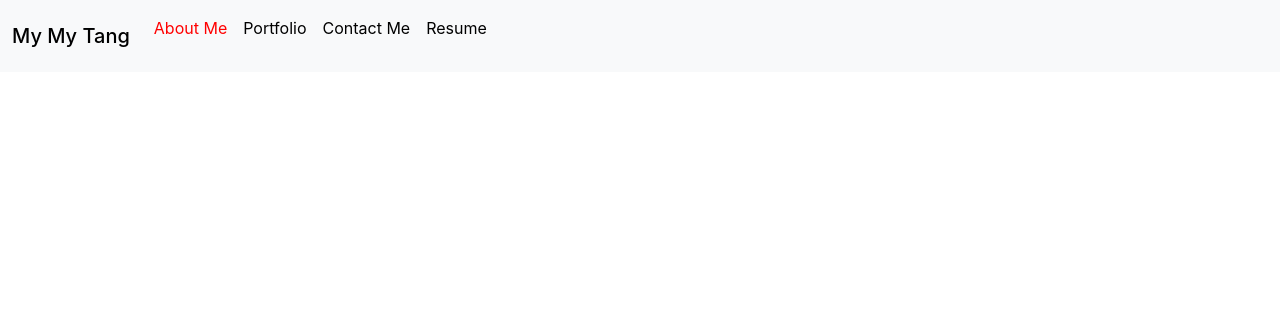
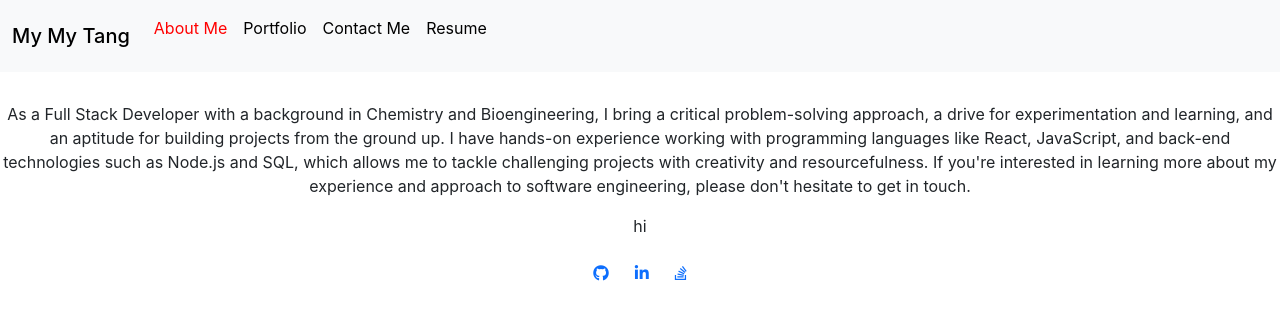
Before and after one commit to mtanng9/20-react-portfolio, a React (Create React App) app: page / in a window 1280 px wide. Shown: the top 320 px of the page. Built offline with nearby package versions, Linux system fonts and the light colour scheme.

Commit message:
added footer with links, and started on about me page

```diff
--- a/public/index.html
+++ b/public/index.html
@@ -44,5 +44,7 @@
 
     <!-- Bootstrap JS -->
     <script src="https://cdn.jsdelivr.net/npm/bootstrap@5.3.0-alpha3/dist/js/bootstrap.bundle.min.js" integrity="sha384-ENjdO4Dr2bkBIFxQpeoTz1HIcje39Wm4jDKdf19U8gI4ddQ3GYNS7NTKfAdVQSZe" crossorigin="anonymous"></script>
+    <!-- Font-Awesome -->
+    <script src="https://kit.fontawesome.com/8353cacbd2.js" crossorigin="anonymous"></script>
   </body>
 </html>
--- a/src/App.css
+++ b/src/App.css
@@ -36,3 +36,7 @@
     transform: rotate(360deg);
   }
 }
+
+.navbar {
+  margin-bottom: 30px;
+}
--- a/src/App.js
+++ b/src/App.js
@@ -1,10 +1,10 @@
 import './App.css';
-import Portfolio from './components/Portfolio';
+import Main from './components/Main';
 
 function App() {
   return (
     <div className="App">
-      <Portfolio />
+      <Main />
     </div>
   );
 }
--- /dev/null
+++ b/src/components/AboutMe.js
@@ -0,0 +1,19 @@
+function AboutMe() {
+    return (
+        <div className="description text-center">
+            <p>
+                As a Full Stack Developer with a background in Chemistry and Bioengineering,
+                I bring a critical problem-solving approach, a drive for experimentation and learning,
+                and an aptitude for building projects from the ground up.
+                I have hands-on experience working with programming languages like React, JavaScript,
+                and back-end technologies such as Node.js and SQL, which allows me to tackle challenging projects
+                with creativity and resourcefulness.
+                If you're interested in learning more about my experience and approach to software engineering,
+                please don't hesitate to get in touch.
+            </p>
+        </div>
+
+    )
+};
+
+export default AboutMe;
--- a/src/components/Body.js
+++ b/src/components/Body.js
@@ -1,3 +1,9 @@
-function Body() {
+import AboutMe from "./AboutMe"
 
+function Body({selectedTitle}) {
+    if (selectedTitle === "About Me") {
+        return <AboutMe />
+    }
 };
+
+export default Body
--- a/src/components/Footer.js
+++ b/src/components/Footer.js
@@ -1,8 +1,12 @@
 function Footer() {
-
-/*     return (
-
-    ); */
+    return (
+        <div>
+            <p>hi</p>
+            <a href="https://github.com/mtanng9" className="btn btn-just-icon btn-link btn-github"><i className="fa fa-github"></i></a>
+            <a href="https://www.linkedin.com/in/mymtang/" className="btn btn-just-icon btn-link btn-linkedin"><i className="fa fa-linkedin"></i></a>
+            <a href="https://stackoverflow.com/" className="btn btn-just-icon btn-link btn-stack-overflow"><i className="fa fa-stack-overflow"></i></a>
+        </div>
+    );
 };
 
 export default Footer;
--- /dev/null
+++ b/src/components/Main.js
@@ -0,0 +1,23 @@
+import { useState } from 'react';
+import Header from './Header';
+import Body from './Body';
+import Footer from './Footer';
+
+function Main() {
+    const [selectedTitle, setSelectedTitle] = useState('About Me');
+
+    return (
+        <div>
+            <Header
+                selectedTitle={selectedTitle}
+                setSelectedTitle={setSelectedTitle}
+            />
+            <Body
+                selectedTitle={selectedTitle}
+            />
+            <Footer />
+        </div>
+    );
+};
+
+export default Main;
--- a/src/components/Portfolio.js
+++ /dev/null
@@ -1,15 +0,0 @@
-import { useState } from 'react';
-import Header from './Header';
-
-function Portfolio() {
-    const [selectedTitle, setSelectedTitle] = useState('About Me');
-
-    return (
-        <Header
-            selectedTitle={selectedTitle}
-            setSelectedTitle={setSelectedTitle}
-        />
-    );
-};
-
-export default Portfolio;
```
Also changed, not shown: src/components/ContactMe.js (added), src/components/Resume.js (added).
